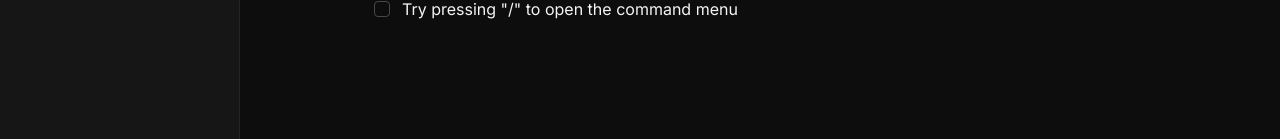
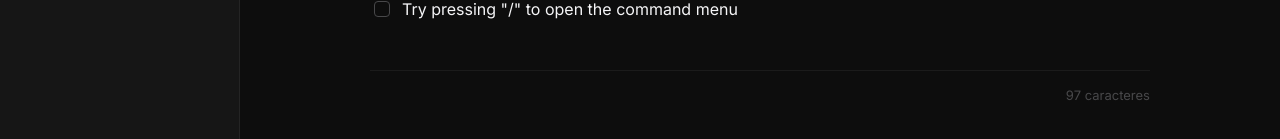
Before and after one commit to andressripped/tabula-app, a React (Vite) app: page / in a window 1280 px wide. Shown: the part 297-436 px from the top of the page. Built offline with nearby package versions, Linux system fonts and the light colour scheme; a web font is replaced by a local one.

Commit message:
feat: add character counter to editor v0.0.1

```diff
--- a/package.json
+++ b/package.json
@@ -1,7 +1,7 @@
 {
   "name": "agenda",
   "private": true,
-  "version": "0.0.0",
+  "version": "0.0.1",
   "type": "module",
   "main": "electron/main.cjs",
   "scripts": {
--- a/src/components/EditorCanvas.css
+++ b/src/components/EditorCanvas.css
@@ -204,3 +204,14 @@
   color: var(--text-secondary);
   margin-top: 2px;
 }
+
+.editor-footer {
+  margin-top: 40px;
+  padding-top: 16px;
+  border-top: 1px solid var(--border);
+  font-size: 13px;
+  color: var(--text-tertiary);
+  display: flex;
+  justify-content: flex-end;
+  user-select: none;
+}
--- a/src/components/EditorCanvas.tsx
+++ b/src/components/EditorCanvas.tsx
@@ -208,6 +208,8 @@ const EditorCanvas: React.FC<EditorCanvasProps> = ({ page, onUpdate }) => {
     }
   };
 
+  const totalCharacters = page.blocks.reduce((acc, block) => acc + block.content.length, 0);
+
   const filteredCommands = COMMANDS.filter(cmd =>
     cmd.label.toLowerCase().includes(commandQuery.toLowerCase()) ||
     cmd.command.toLowerCase().includes(commandQuery.toLowerCase())
@@ -252,6 +254,10 @@ const EditorCanvas: React.FC<EditorCanvasProps> = ({ page, onUpdate }) => {
             </div>
           ))}
         </div>
+
+        <div className="editor-footer">
+          <span>{totalCharacters} caracteres</span>
+        </div>
       </div>
 
       {commandMenuOpen && (
```
